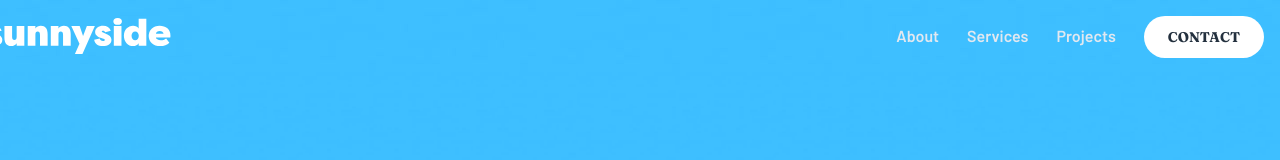
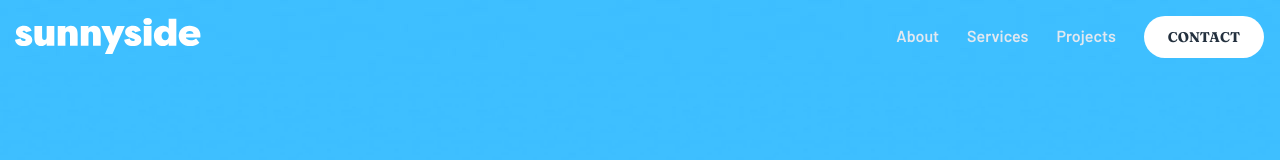
Before and after one commit to Mahmoudramadan21/12.-sunnySide, a React (Create React App) app: page / in a window 1280 px wide. Shown: the top 160 px of the page. Built offline with nearby package versions, Linux system fonts and the light colour scheme.

Commit message:
first commit

```diff
--- a/src/Sections/Header/Header.css
+++ b/src/Sections/Header/Header.css
@@ -1,7 +1,15 @@
 .header-logo img {
-    transform: scale(1.5);
+    transform: scale(1.2);
+    position: relative;
+    left: 15px;
 }
 
+@media (min-width: 768px) {
+    .header-logo img {
+        transform: scale(1.5);
+        left: 30px;
+    }
+}
 @media(max-width: 768px) {
     .header-nav .open-hamburger{
         position: absolute;
```
Also changed, not shown: 1 other file (tests, documents, lock files or other folders).
